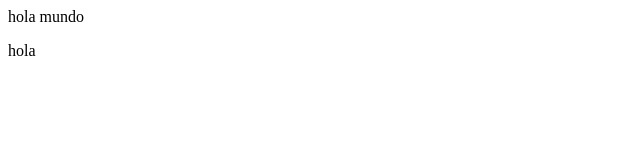
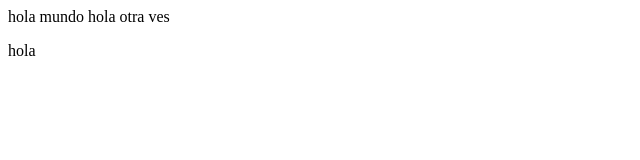
Before and after one commit to alejgch55/nuevo, a plain HTML site: page index.html in a window 1280 px wide. Shown: the full height of the page, 0-640 px from the left. Drawn offline with Linux system fonts and the light colour scheme.

Commit message:
Update index.html

```diff
--- a/index.html
+++ b/index.html
@@ -8,6 +8,7 @@
 </head>
 <body>
     <th>hola mundo</th>
+    <th>hola otra ves</th>
     <p>hola</p>
 
 </body>
```
